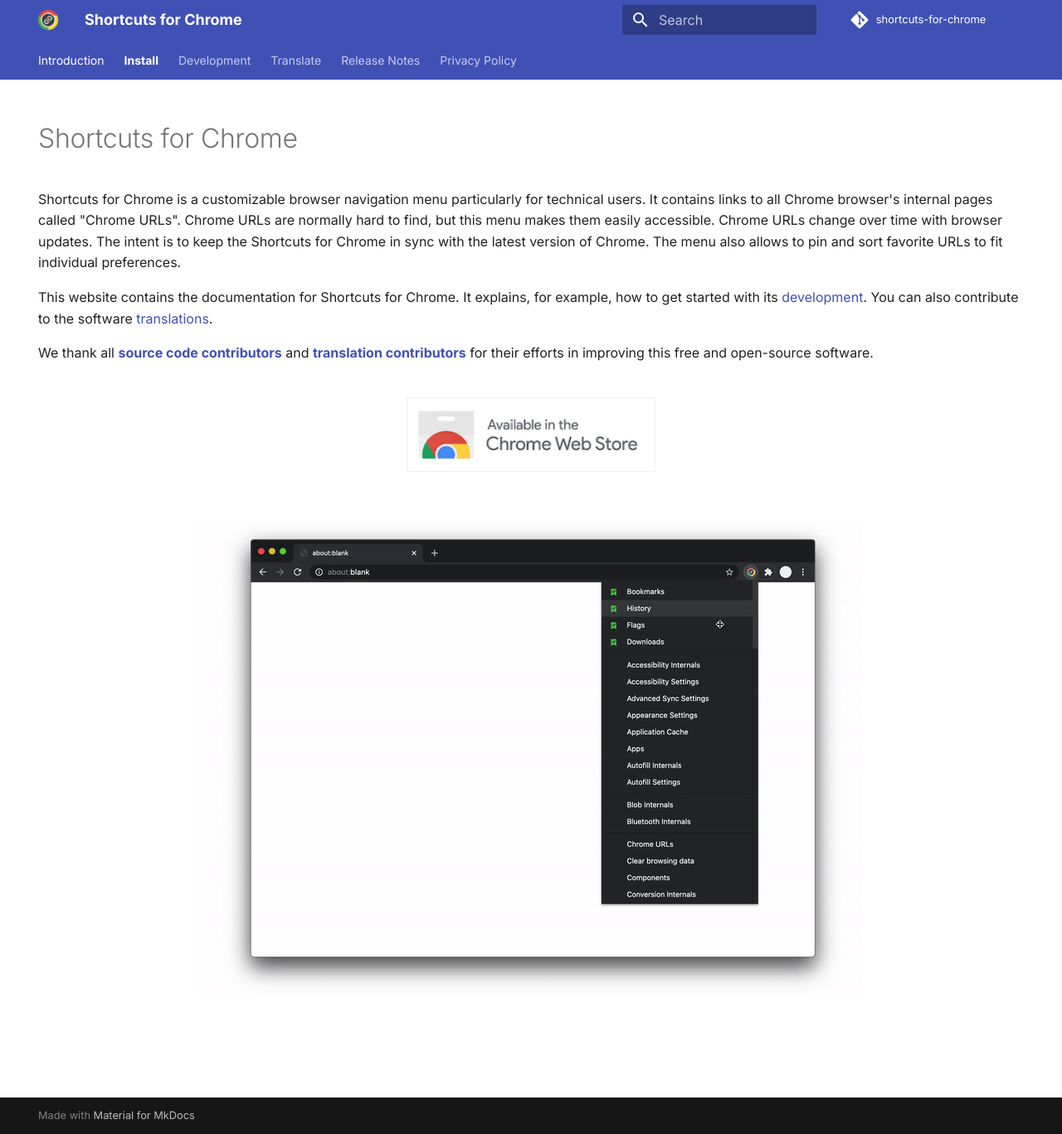
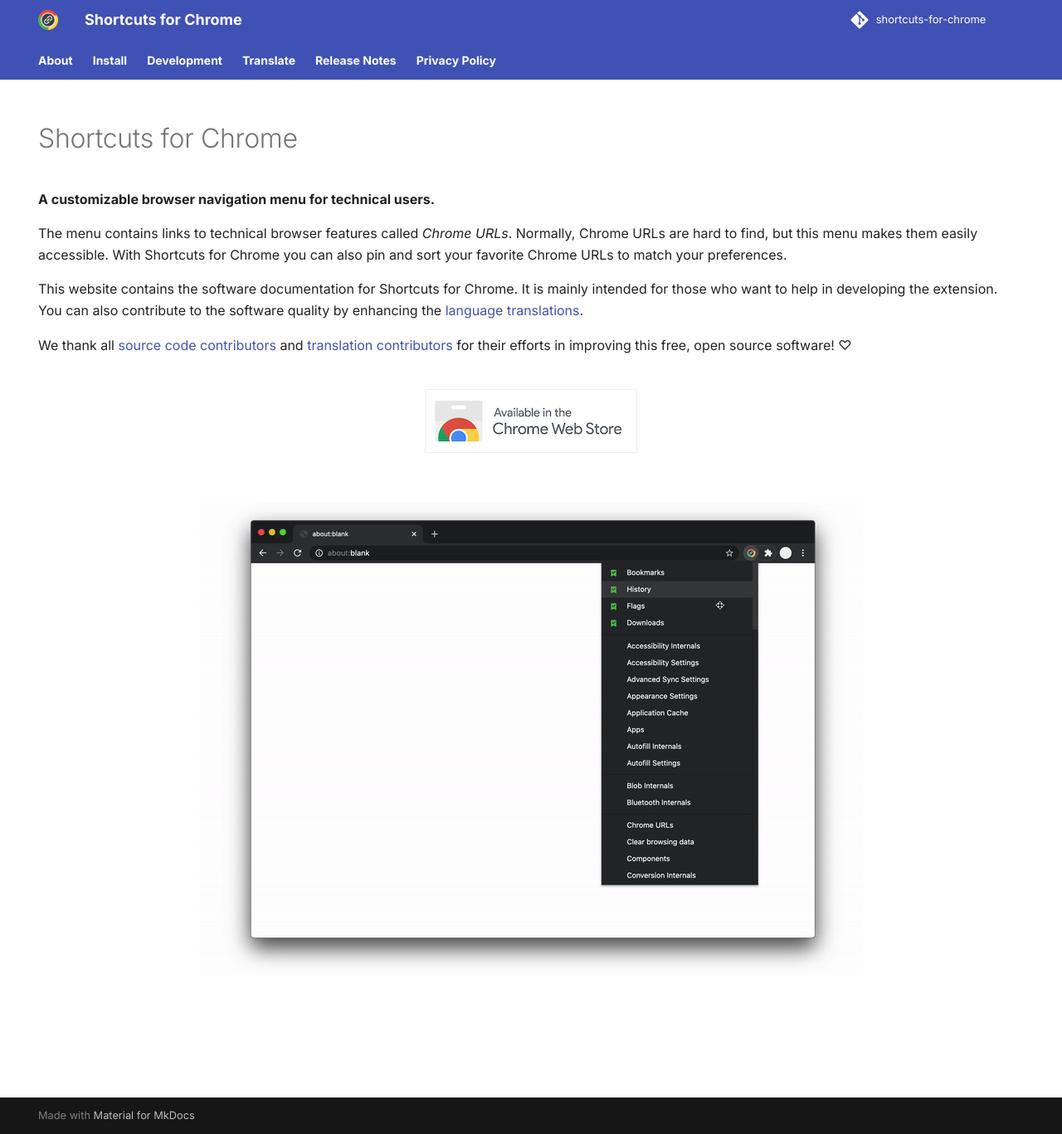
Before and after one commit to MobileFirstLLC/shortcuts-for-chrome, an MkDocs documentation site: the page built from docs/docs/index.md, in a window 1280 px wide and 1367 px high. Shown: the whole window at 83% size. Built offline with MkDocs 1.6.1 and Material for MkDocs 9.7.7, drawn with Linux system fonts in a browser that asks for light colours; comment, search, counter and statistics services are not loaded.

```diff
--- a/docs/docs/index.md
+++ b/docs/docs/index.md
@@ -6,20 +6,19 @@ hide:
 
 # Shortcuts for Chrome
 
-Shortcuts for Chrome is a customizable browser navigation menu particularly for technical users.
-It contains links to all Chrome browser's internal pages called "Chrome URLs".
-Chrome URLs are normally hard to find, but this menu makes them easily accessible.
-Chrome URLs change over time with browser updates.
-The intent is to keep the Shortcuts for Chrome in sync with the latest version of Chrome.
-The menu also allows to pin and sort favorite URLs to fit individual preferences.
+**A customizable browser navigation menu for technical users.**
 
-This website contains the documentation for Shortcuts for Chrome.
-It explains, for example, how to get started with its [development](start.md).
-You can also contribute to the software [translations](translate.md).
+The menu contains links to technical browser features called _Chrome URLs_.
+Normally, Chrome URLs are hard to find, but this menu makes them easily accessible.
+With Shortcuts for Chrome you can also pin and sort your favorite Chrome URLs to match your preferences.
 
-We thank all [**source code contributors**](https://github.com/MobileFirstLLC/shortcuts-for-chrome/graphs/contributors)
-and [**translation contributors**](https://poeditor.com/contributors/project?id_project=440791)
-for their efforts in improving this free and open-source software.
+This website contains the software documentation for Shortcuts for Chrome.
+It is mainly intended for those who want to help in developing the extension.
+You can also contribute to the software quality by enhancing the [language translations](translate.md).
+
+We thank all [source code contributors](https://github.com/MobileFirstLLC/shortcuts-for-chrome/graphs/contributors)
+and [translation contributors](https://poeditor.com/contributors/project?id_project=440791)
+for their efforts in improving this free, open source software! ♡
 
 [![install at chrome web store][badge]{id=install}][cws]
 
--- a/docs/docs/style.css
+++ b/docs/docs/style.css
@@ -2,16 +2,13 @@
     padding-bottom: 2rem
 }
 
-.md-tabs  li:nth-child(2) > a {
-    font-weight: 800; opacity: 1!important;}
-
-.md-typeset code, .highlighttable .linenos{
-    font-size: .95em;
+.md-tabs  li > a {
+    font-weight: 600; opacity: 1!important;
 }
 
 #install {
     width: 90%;
-    max-width: 300px;
+    max-width: 256px;
     margin: 2rem auto;
     display: block;
 }
--- a/docs/mkdocs.yml
+++ b/docs/mkdocs.yml
@@ -8,11 +8,12 @@ edit_uri: blob/main/docs/pages
 use_directory_urls: true
 
 nav:
-  - Introduction: index.md
+  - About: index.md
   - Install:
     - Chrome Web Store: https://chrome.google.com/webstore/detail/shortcuts-for-chrome/jnmekaomnicdcpgdndekkmojfomifjal
   - Development:
-    - Getting Started: start.md
+    - Introduction: description.md
+    - Getting Started Guide: dev.md
     - Source Code Docs: api.md
     - License: https://github.com/MobileFirstLLC/shortcuts-for-chrome/blob/main/LICENSE
   - Translate: translate.md
@@ -43,6 +44,9 @@ theme:
     text: Inter
     code: Fira Mono
 
+plugins:
+  - mermaid2:
+
 markdown_extensions:
   - pymdownx.highlight:
       use_pygments: true
@@ -55,14 +59,18 @@ markdown_extensions:
   - toc:
       permalink: true
       toc_depth: 2
-  - admonition
+  - pymdownx.superfences:
+      custom_fences:
+        - name: mermaid
+          class: mermaid
+          format: !!python/name:mermaid2.fence_mermaid_custom
   - pymdownx.magiclink
   - pymdownx.snippets
   - pymdownx.inlinehilite
   - pymdownx.snippets
   - pymdownx.superfences
+  - admonition
   - meta
-  - admonition
   - attr_list
   - md_in_html
   - def_list
--- a/docs/requirements.txt
+++ b/docs/requirements.txt
@@ -1,2 +1,3 @@
 mkdocs
 mkdocs-material
+mkdocs-mermaid2-plugin
```
Also changed, not shown: docs/docs/description.md (added, +26 -0 lines), docs/docs/dev.md (added, +90 -0 lines), docs/docs/start.md (deleted, +0 -110 lines), docs/docs/translate.md (+8 -11 lines), package.json (+4 -5 lines), .github/README.md, 1 other file.
